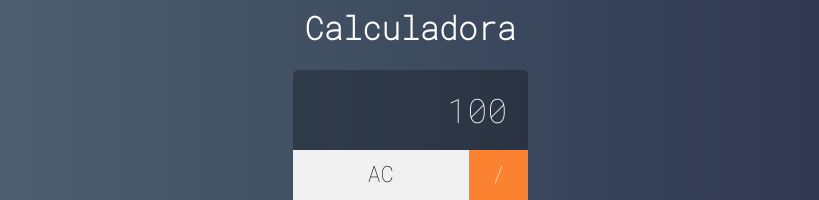
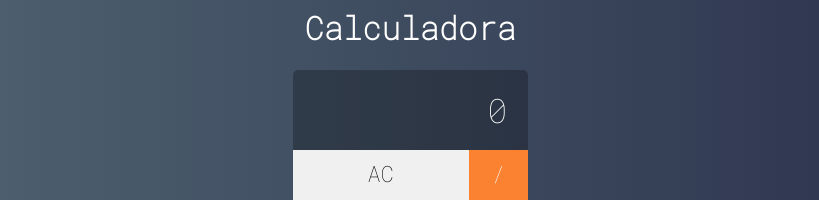
Before and after one commit to fabriciosiqueira08/react-repo, a React (Create React App) app in the folder calculadora/: page / in a window 1280 px wide. Shown: the part 221-421 px from the top of the page, without its empty margins (230-1049 px from the left). Built offline with nearby package versions, Linux system fonts and the light colour scheme.

Commit message:
Implementado uma parte da logica da calculadora

```diff
--- a/calculadora/src/main/Calculadora.jsx
+++ b/calculadora/src/main/Calculadora.jsx
@@ -3,7 +3,17 @@
 import Button from "../components/Button";
 import Display from "../components/Display";
 
+const initialState = {
+  displayValue: "0",
+  clearDisplay: false,
+  operation: null,
+  values: [0, 0],
+  current: 0,
+};
+
 export default class Calculadora extends Component {
+  state = { ...initialState };
+
   constructor(props) {
     super(props);
     this.clearMemory = this.clearMemory.bind(this);
@@ -12,7 +22,7 @@
   }
 
   clearMemory() {
-    console.log("limpar");
+    this.setState({ ...initialState });
   }
 
   setOperation(operation) {
@@ -20,13 +30,29 @@
   }
 
   addDigit(n) {
-    console.log(n);
+    if (n === "." && this.state.displayValue.includes(".")) {
+      return;
+    }
+
+    const clearDisplay =
+      this.state.displayValue === "0" || this.state.clearDisplay;
+    const currentValue = clearDisplay ? "" : this.state.displayValue;
+    const displayValue = currentValue + n;
+    this.setState({ displayValue, clearDisplay: false });
+
+    if (n !== ".") {
+      const i = this.state.current;
+      const newValue = parseFloat(displayValue);
+      const values = [...this.state.values];
+      values[i] = newValue;
+      this.setState({ values: values });
+    }
   }
 
   render() {
     return (
       <div className="calculadora">
-        <Display value={100} />
+        <Display value={this.state.displayValue} />
         <Button label="AC" click={this.clearMemory} triple />
         <Button label="/" click={this.setOperation} operation />
         <Button label="7" click={this.addDigit} />
```
